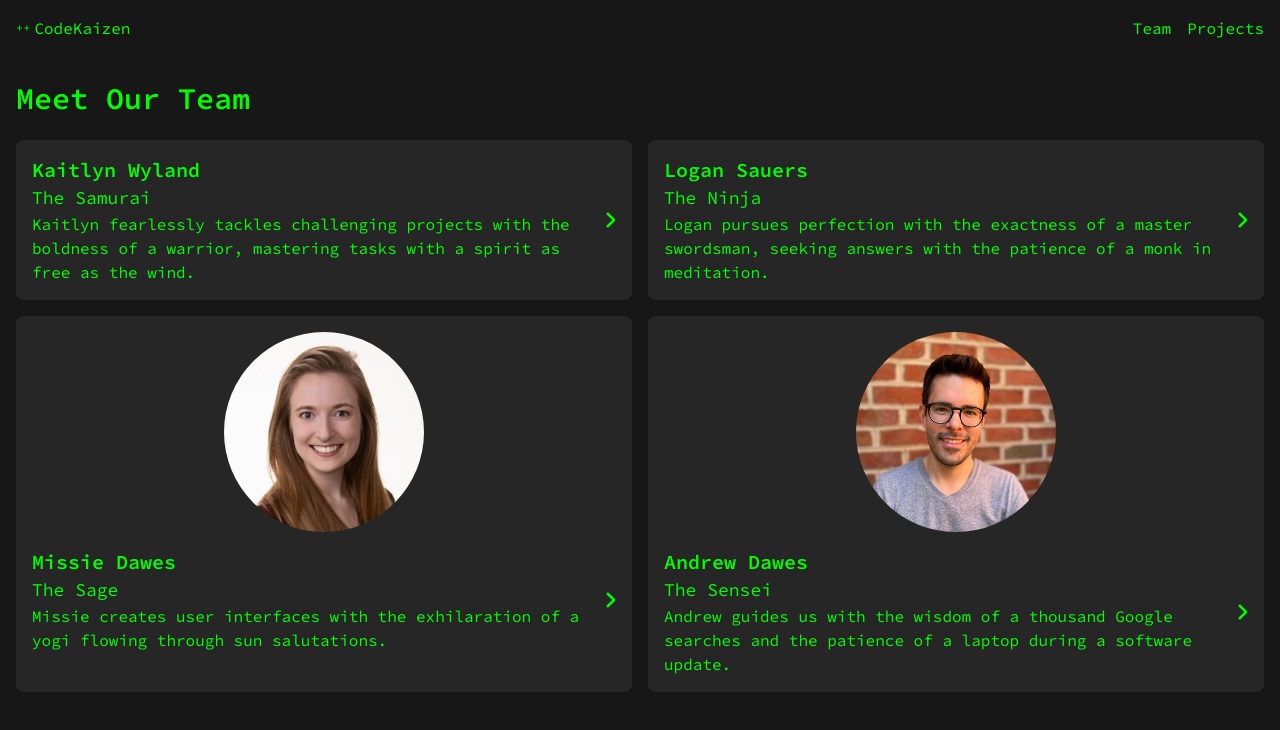
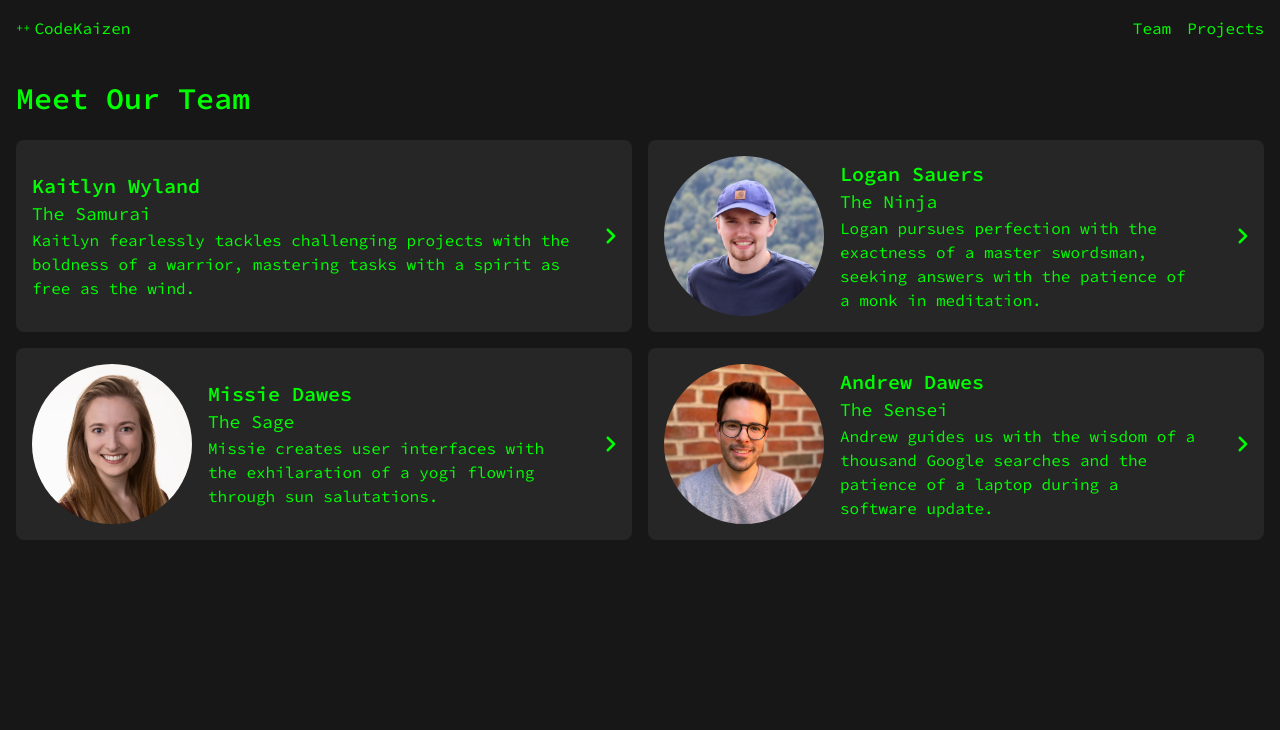
Before and after one commit to codekaizen-github/codekaizen-website-frontend, a Next.js app: page /team in a window 1280 px wide. Shown: the top 730 px of the page. Built offline with nearby package versions, Linux system fonts and the light colour scheme.

Commit message:
Update team page styles and add Logan's headshot

```diff
--- a/src/app/team/page.tsx
+++ b/src/app/team/page.tsx
@@ -15,6 +15,7 @@ export default function About() {
             name: "Logan Sauers",
             role: "The Ninja",
             shortBio: "Logan pursues perfection with the exactness of a master swordsman, seeking answers with the patience of a monk in meditation.",
+            photoUrl: "/logan-sauers.jpg",
             slug: "logan-sauers",
         },
         {
@@ -37,19 +38,23 @@ export default function About() {
     return (
         <>
             <h1 className="text-3xl font-semibold pb-6">Meet Our Team</h1>
-            <div className="grid grid-cols-1 md:grid-cols-2 gap-4">
+            <div className="gap-4 grid grid-cols-1 lg:grid-cols-2">
                 {teamMembers.map((member) => (
-                    <div key={member.name} className="bg-neutral-800 p-4 rounded-lg">
-                        {member.photoUrl &&
-                            <Image src={member.photoUrl} alt={member.name} width={200} height={200} className="rounded-full mr-auto ml-auto mb-4" />
-                        }
-                        <div className="flex">
-                            <div>
-                                <h2 className="text-xl font-semibold">{member.name}</h2>
-                                <p className="text-lg">{member.role}</p>
-                                <p className="">{member.shortBio}</p>
+                    <div key={member.name} className="bg-neutral-800 rounded-lg">
+                        <div className="flex items-center h-full">
+                            <div className="flex flex-wrap items-center py-4 pl-4 md:flex-nowrap">
+                                {member.photoUrl &&
+                                    <Image src={member.photoUrl} alt={member.name} width={150} height={150} className="rounded-full mb-4 h-40 w-40 md:mb-0 sm:mr-4" />
+                                }
+                                <div className="flex gap-4 mr-4">
+                                    <div className="member-content">
+                                        <h2 className="text-xl font-semibold">{member.name}</h2>
+                                        <p className="text-lg">{member.role}</p>
+                                        <p className="">{member.shortBio}</p>
+                                    </div>
+                                </div>
                             </div>
-                            <div className="flex items-center">
+                            <div className="flex items-center h-full p-4 rounded-r-lg hover:bg-neutral-700 hover:cursor-pointer">
                                 <Link href={`/team/${member.slug}`} className="">
                                     <FontAwesomeIcon icon={faAngleRight} className="font-lg" size="lg" />
                                 </Link>
```
Also changed, not shown: public/logan-sauers.jpg (added).
